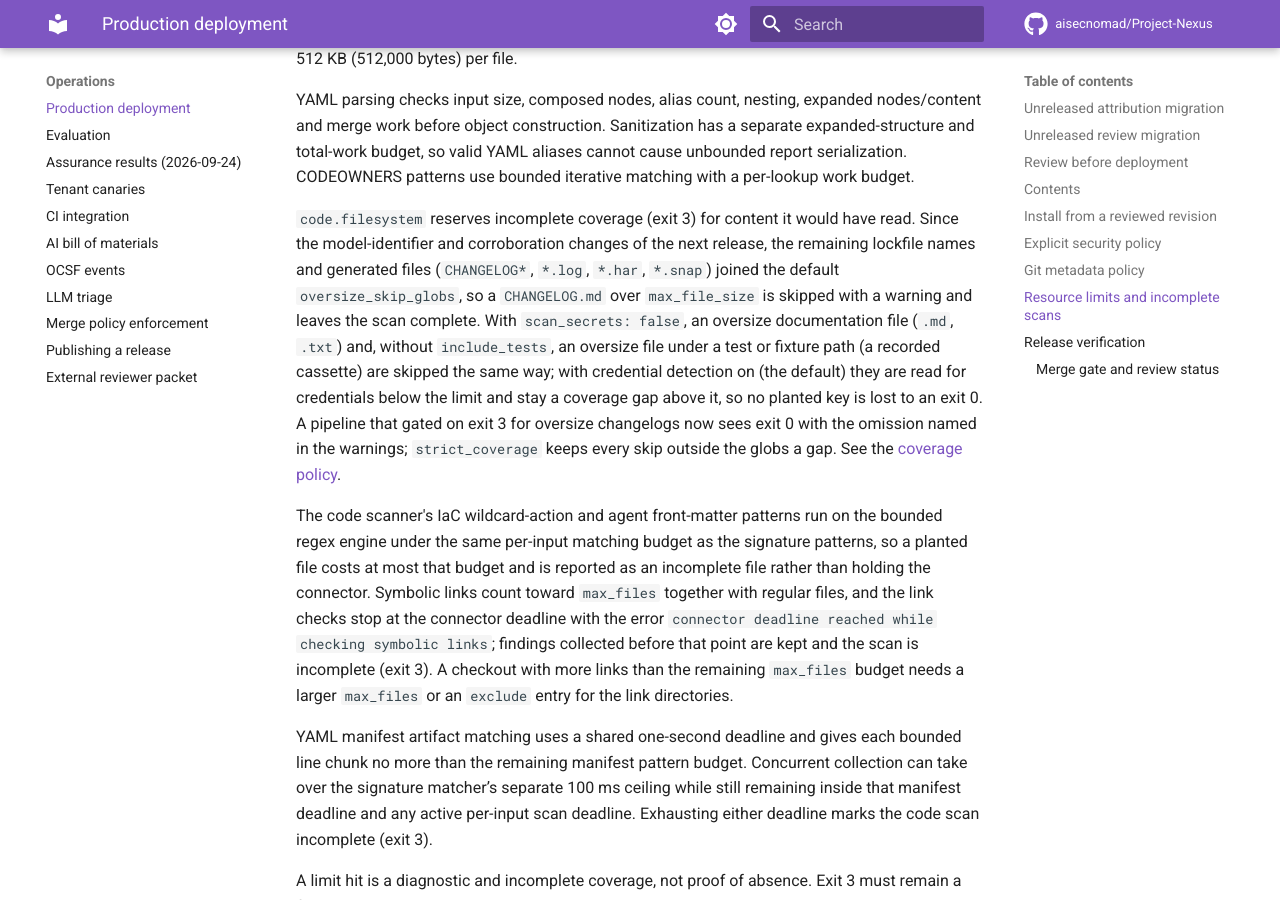
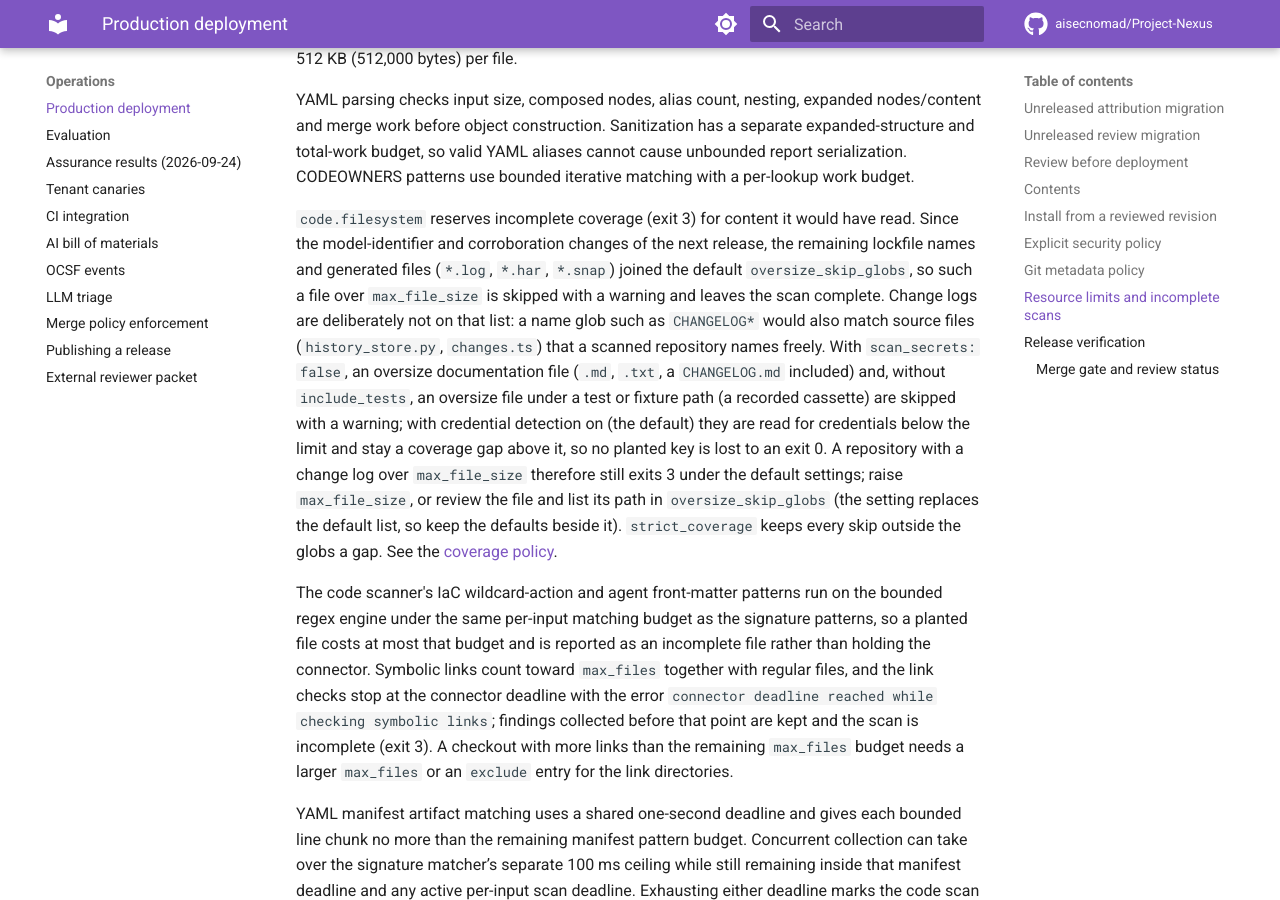
Before and after one commit to aisecnomad/Project-Nexus, an MkDocs documentation site: the page built from docs/production.md, in a window 1280 px wide and 900 px high, scrolled down 10010 px. Built offline with MkDocs 1.6.1 and Material for MkDocs 9.7.7, drawn with Linux system fonts in a browser that asks for light colours; comment, search, counter and statistics services are not loaded.

Commit message:
code.filesystem: drop CHANGELOG*/CHANGES*/HISTORY* from default oversize skips
The prefix globs matched any extension after lowercasing, so an oversize
history_store.py, HistoryService.java or changes.ts was skipped with
incomplete=False even while credential detection was on. A repository
could hide SDK use or a planted key behind such a name and still get a
complete scan (exit 0).

The three globs are removed. Oversize .md/.txt change logs are still
skipped without a gap when scan_secrets is false (the documentation
branch); with credential detection on they stay a coverage gap. The
documentation test now expects CHANGELOG.md to be a gap under defaults,
and a new regression test covers source files with change-log names.

Signed-off-by: Claude <noreply@anthropic.com>
Co-Authored-By: Claude Opus 5.5 <noreply@anthropic.com>
Claude-Session: https://claude.ai/code/session_01NNpBL4DqDDJdF9hLExvpc9

```diff
--- a/docs/production.md
+++ b/docs/production.md
@@ -479,17 +479,21 @@ matching with a per-lookup work budget.
 
 `code.filesystem` reserves incomplete coverage (exit 3) for content it would
 have read. Since the model-identifier and corroboration changes of the next
-release, the remaining lockfile names and generated files (`CHANGELOG*`,
-`*.log`, `*.har`, `*.snap`) joined the default `oversize_skip_globs`, so a
-`CHANGELOG.md` over `max_file_size` is skipped with a warning and leaves the
-scan complete. With `scan_secrets: false`, an oversize documentation file
-(`.md`, `.txt`) and, without `include_tests`, an oversize file under a test or
-fixture path (a recorded cassette) are skipped the same way; with credential
-detection on (the default) they are read for credentials below the limit and
-stay a coverage gap above it, so no planted key is lost to an exit 0. A
-pipeline that gated on exit 3 for oversize changelogs now sees exit 0 with the
-omission named in the warnings; `strict_coverage` keeps every skip outside the
-globs a gap. See the [coverage policy](scanning.md#large-and-generated-files).
+release, the remaining lockfile names and generated files (`*.log`, `*.har`,
+`*.snap`) joined the default `oversize_skip_globs`, so such a file over
+`max_file_size` is skipped with a warning and leaves the scan complete. Change
+logs are deliberately not on that list: a name glob such as `CHANGELOG*` would
+also match source files (`history_store.py`, `changes.ts`) that a scanned
+repository names freely. With `scan_secrets: false`, an oversize documentation
+file (`.md`, `.txt`, a `CHANGELOG.md` included) and, without `include_tests`,
+an oversize file under a test or fixture path (a recorded cassette) are skipped
+with a warning; with credential detection on (the default) they are read for
+credentials below the limit and stay a coverage gap above it, so no planted key
+is lost to an exit 0. A repository with a change log over `max_file_size`
+therefore still exits 3 under the default settings; raise `max_file_size`, or
+review the file and list its path in `oversize_skip_globs` (the setting
+replaces the default list, so keep the defaults beside it). `strict_coverage`
+keeps every skip outside the globs a gap. See the [coverage policy](scanning.md#large-and-generated-files).
 
 The code scanner's IaC wildcard-action and agent front-matter patterns run on
 the bounded regex engine under the same per-input matching budget as the
```
Also changed, not shown: CHANGELOG.md (+12 -8 lines), docs/connectors/code.md (+7 -5 lines), docs/scanning.md (+3 -4 lines), 2 other files.
